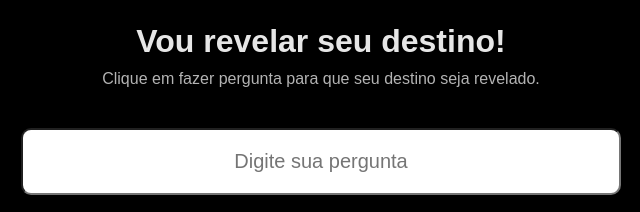
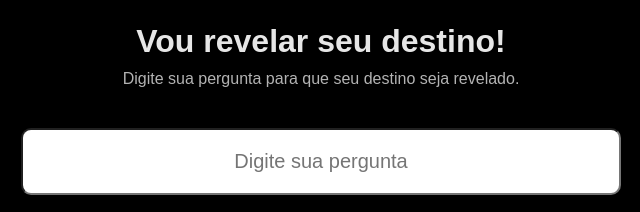
Before and after one commit to gacorreia/Explorer, a plain HTML site: page index.html in a window 1280 px wide. Shown: the part 258-470 px from the top of the page, 319-959 px from the left. Drawn offline with Linux system fonts and the light colour scheme.

Commit message:
Update index.html

```diff
--- a/index.html
+++ b/index.html
@@ -14,7 +14,7 @@
     <div id="container">
       <img src="Fotos\paigallo.jpg" alt="Imagem do Pai Gallo">
       <h1>Vou revelar seu destino!</h1>
-      <p>Clique em fazer pergunta para que seu destino seja revelado.</p>
+      <p>Digite sua pergunta para que seu destino seja revelado.</p>
       <input id="inputPergunta" type="text" placeholder="Digite sua pergunta">
       <button id="buttonPerguntar" onclick="fazerPergunta()">Fazer pergunta</button>
 
```
